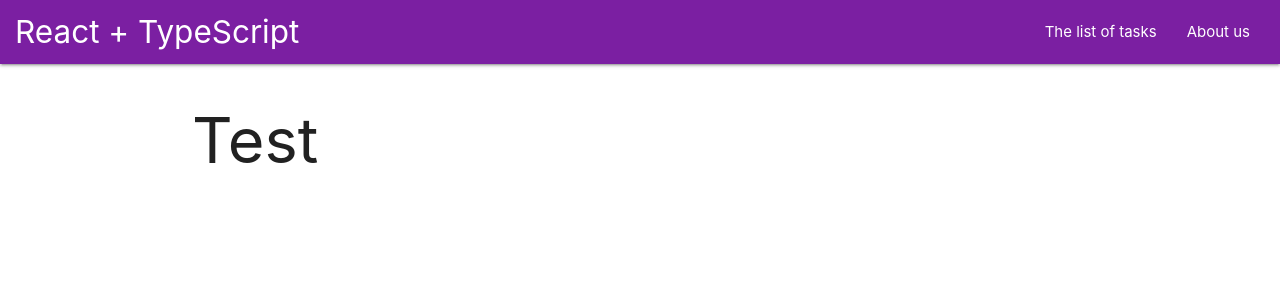
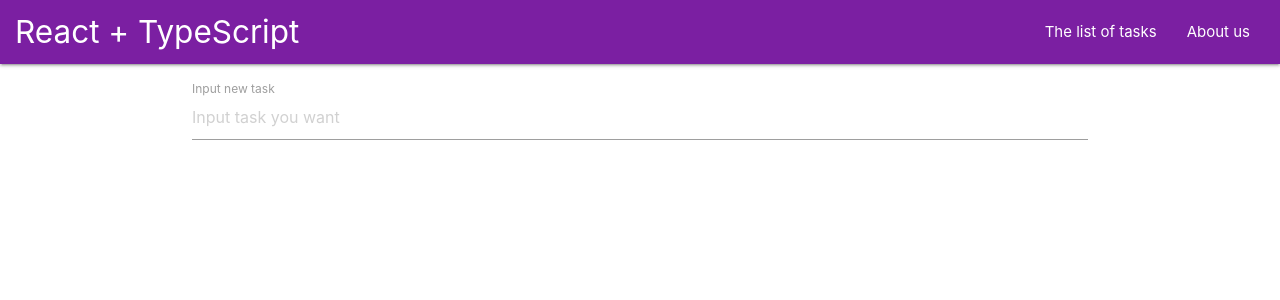
Before and after one commit to vasyl-007/typescript-study, a React (Create React App) app: page / in a window 1280 px wide. Shown: the top 300 px of the page. Built offline with nearby package versions, Linux system fonts and the light colour scheme.

Commit message:
added form funcComponent TypeScript

```diff
--- a/src/App.tsx
+++ b/src/App.tsx
@@ -1,12 +1,14 @@
 import React from "react";
 import { Navbar } from "./components/Navbar";
+import { TodoForm } from "./components/TodoForm";
 
 const App: React.FC = () => {
+
   return (
     <>
       <Navbar />
       <div className="container">
-        <h1>Test</h1>
+        <TodoForm />
       </div>
     </>
   );
--- /dev/null
+++ b/src/components/TodoForm.tsx
@@ -0,0 +1,30 @@
+import React, { useState } from "react";
+
+export const TodoForm: React.FC = () => {
+  const [title, setTitle] = useState<string>("");
+  const changeHandler = (event: React.ChangeEvent<HTMLInputElement>) => {
+    setTitle(event.target.value);
+  };
+
+  const keyPressHandler = (event: React.KeyboardEvent) => {
+    if(event.key === "Enter") {
+      console.log(title);
+      setTitle("")
+    }
+  }
+  return (
+    <div className="input-field mt2">
+      <input
+        onChange={changeHandler}
+        value={title}
+        type="text"
+        id="title"
+        placeholder="Input task you want"
+        onKeyPress={keyPressHandler}
+      />
+      <label htmlFor="title" className="active">
+        Input new task
+      </label>
+    </div>
+  );
+};
--- a/src/index.css
+++ b/src/index.css
@@ -15,3 +15,6 @@
   padding-left: 1rem;
   padding-right: 1rem;
 }
+.mt2 {
+  margin-top: 2rem;
+}
```
